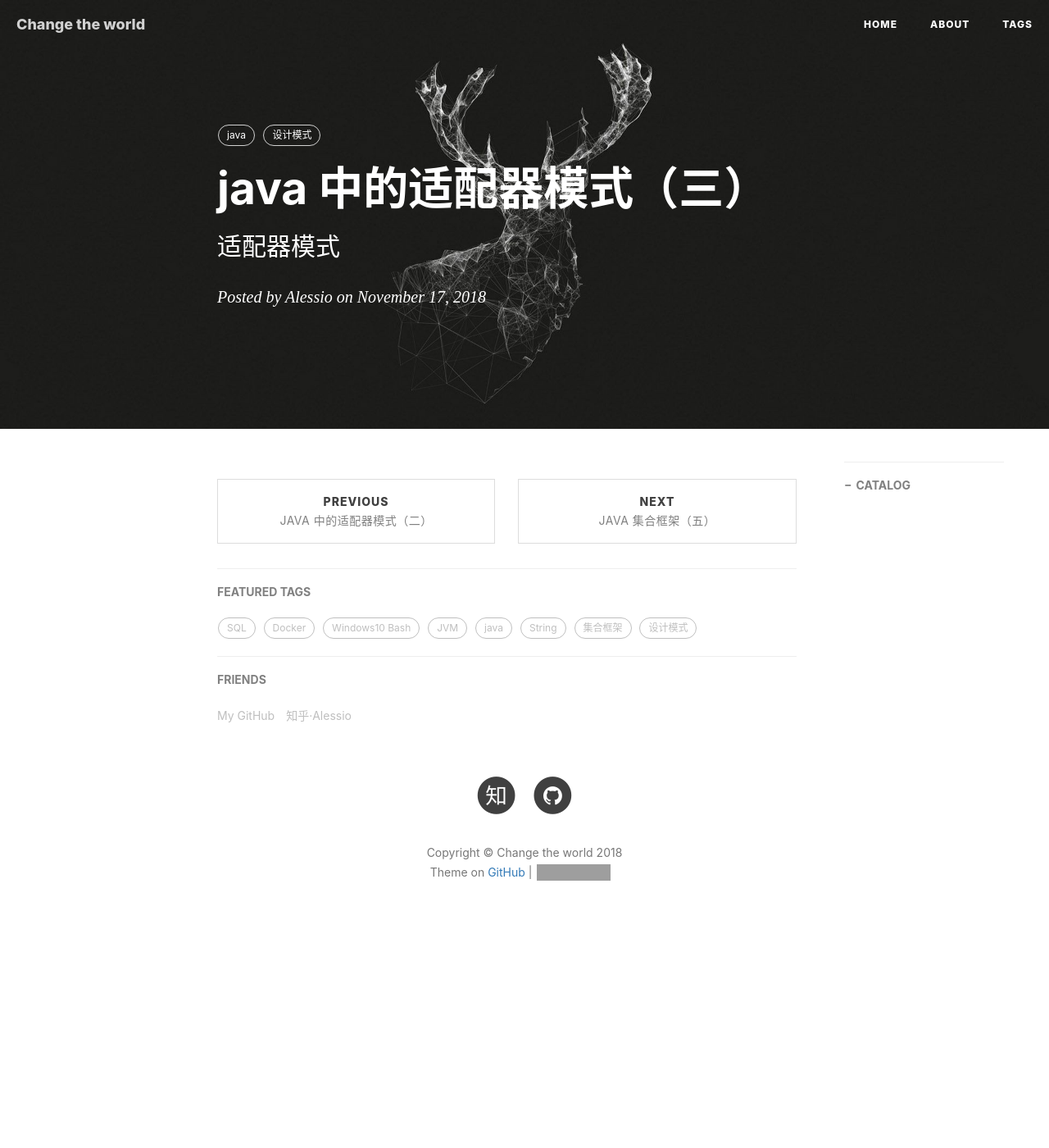
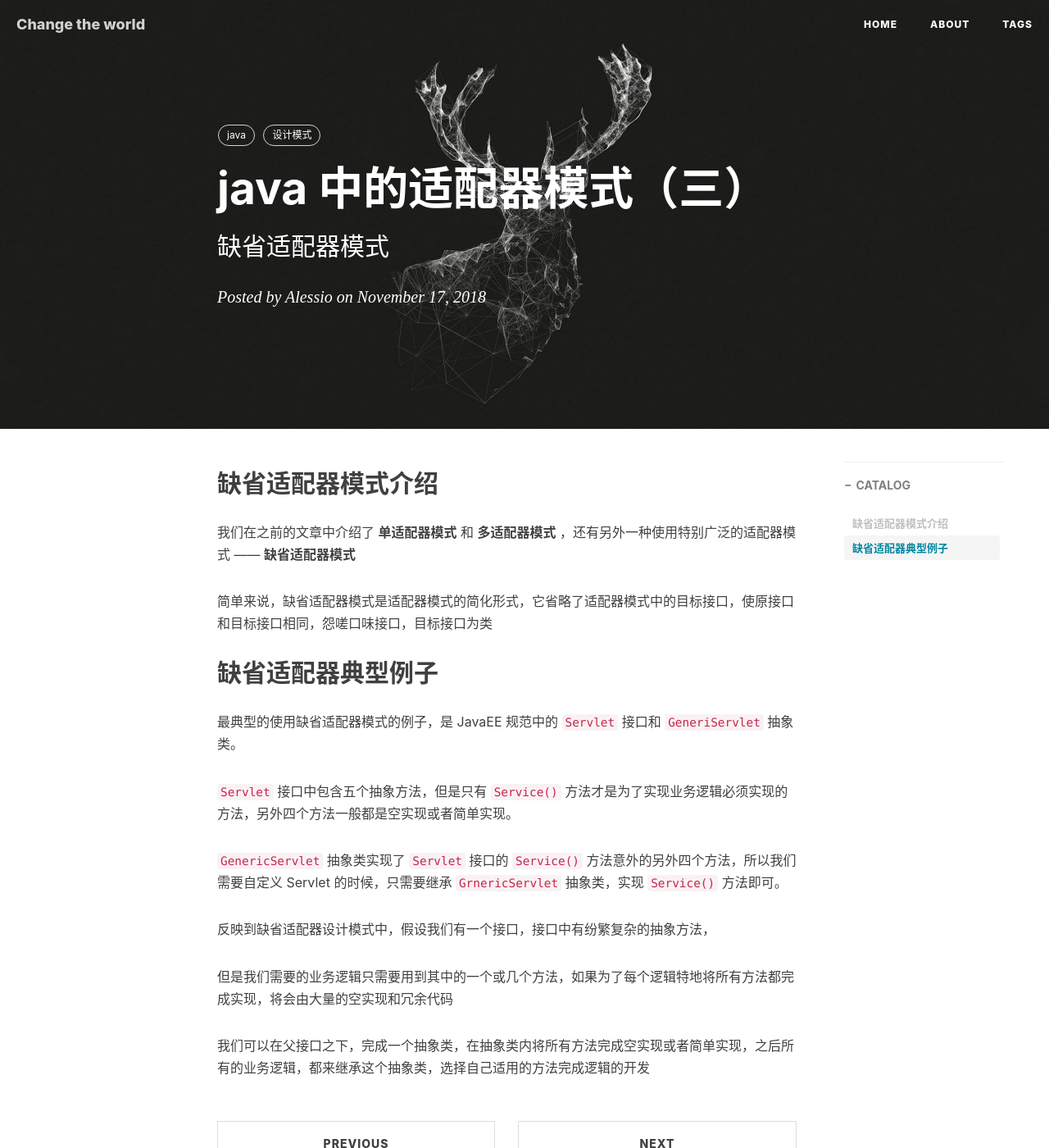
Before and after one commit to Zjianru/zjianru.github.io, a Jekyll site: the page built from _posts/2018-11-19-java中的适配器模式（三）.md, in a window 1280 px wide and 1400 px high. Shown: the whole window at 82% size. Built offline with Jekyll 4.4.1, drawn with Linux system fonts in a browser that asks for light colours; nearby versions of some CDN libraries; comment, search, counter and statistics services are not loaded; grey boxes are pictures that could not be loaded.

Commit message:
note in Design Pattern

```diff
--- a/_posts/2018-11-19-java中的适配器模式（三）.md
+++ b/_posts/2018-11-19-java中的适配器模式（三）.md
@@ -1,7 +1,7 @@
 ---
 layout:     post
 title:      java 中的适配器模式（三）
-subtitle:   适配器模式
+subtitle:   缺省适配器模式
 date:       2018-11-17
 author:     Alessio
 header-img: img/PostBack_03.jpg
@@ -10,3 +10,25 @@ tags:
     - java
     - 设计模式
 ---
+
+## 缺省适配器模式介绍
+
+我们在之前的文章中介绍了 **单适配器模式** 和 **多适配器模式** ，还有另外一种使用特别广泛的适配器模式 —— **缺省适配器模式**
+
+简单来说，缺省适配器模式是适配器模式的简化形式，它省略了适配器模式中的目标接口，使原接口和目标接口相同，怨嗟口味接口，目标接口为类
+
+
+
+## 缺省适配器典型例子
+
+最典型的使用缺省适配器模式的例子，是 JavaEE 规范中的 `Servlet` 接口和 `GeneriServlet` 抽象类。
+
+`Servlet` 接口中包含五个抽象方法，但是只有 `Service()` 方法才是为了实现业务逻辑必须实现的方法，另外四个方法一般都是空实现或者简单实现。
+
+`GenericServlet` 抽象类实现了 `Servlet` 接口的 `Service()`  方法意外的另外四个方法，所以我们需要自定义 Servlet 的时候，只需要继承 `GrnericServlet` 抽象类，实现 `Service()` 方法即可。
+
+反映到缺省适配器设计模式中，假设我们有一个接口，接口中有纷繁复杂的抽象方法，
+
+但是我们需要的业务逻辑只需要用到其中的一个或几个方法，如果为了每个逻辑特地将所有方法都完成实现，将会由大量的空实现和冗余代码
+
+我们可以在父接口之下，完成一个抽象类，在抽象类内将所有方法完成空实现或者简单实现，之后所有的业务逻辑，都来继承这个抽象类，选择自己适用的方法完成逻辑的开发
```
Also changed, not shown: img/缺省适配器.png (added).
